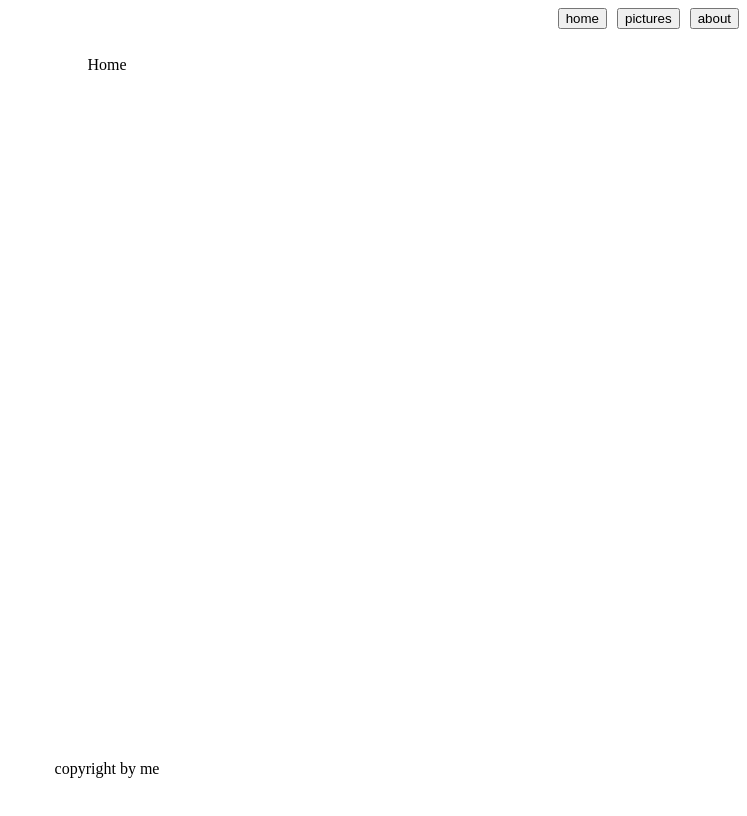
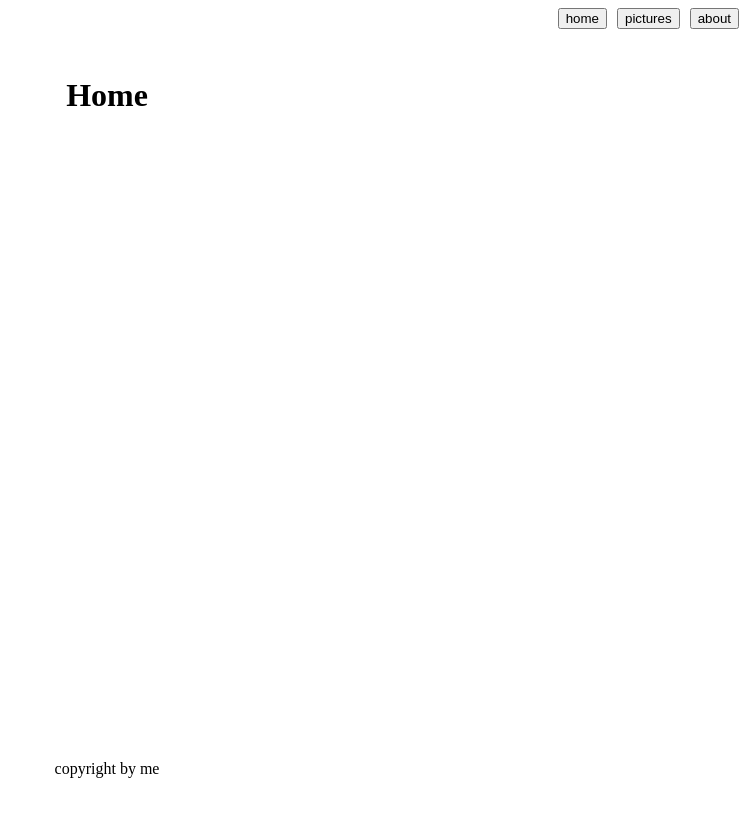
Before and after one commit to JelenadlS/redux-training, a React (Create React App) app: page / in a window 1280 px wide. Shown: the whole page, without its empty margins (533-1280 px from the left). Built offline with nearby package versions, Linux system fonts and the light colour scheme.

Commit message:
Add restaurat reducer and store

```diff
--- a/src/index.js
+++ b/src/index.js
@@ -4,13 +4,18 @@ import ReactDOM from "react-dom/client";
 import App from "./App";
 import reportWebVitals from "./reportWebVitals";
 import { BrowserRouter } from "react-router-dom";
+import { Provider } from "react-redux";
+
+import Store from "./redux/Store";
 
 const root = ReactDOM.createRoot(document.getElementById("root"));
 root.render(
   <React.StrictMode>
-    <BrowserRouter>
-      <App />
-    </BrowserRouter>
+    <Provider store={Store}>
+      <BrowserRouter>
+        <App />
+      </BrowserRouter>
+    </Provider>
   </React.StrictMode>
 );
 
--- a/src/pages/HomePage.js
+++ b/src/pages/HomePage.js
@@ -1,5 +1,9 @@
 import { StyledMain } from "../components/styles";
 
 export default function HomePage() {
-  return <StyledMain>Home</StyledMain>;
+  return (
+    <StyledMain>
+      <h1>Home</h1>
+    </StyledMain>
+  );
 }
--- /dev/null
+++ b/src/redux/Slices.js
@@ -0,0 +1,9 @@
+import { createSlice, createAsyncThunk } from "@reduxjs/toolkit";
+
+const restaurantsSlice = createSlice({
+  name: "restaurants",
+  initialState: { restaurantList: [] },
+  reducer: {},
+});
+
+export default restaurantsSlice.reducer;
--- /dev/null
+++ b/src/redux/Store.js
@@ -0,0 +1,6 @@
+import { configureStore } from "@reduxjs/toolkit";
+import restaurantsSlice from "./Slices";
+
+export default configureStore({
+  reducer: { restaurants: restaurantsSlice },
+});
```
